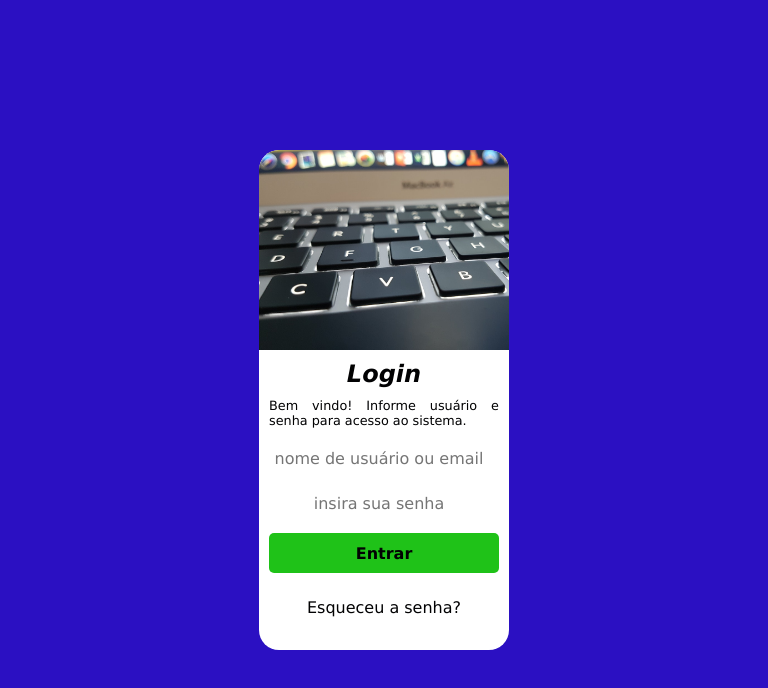
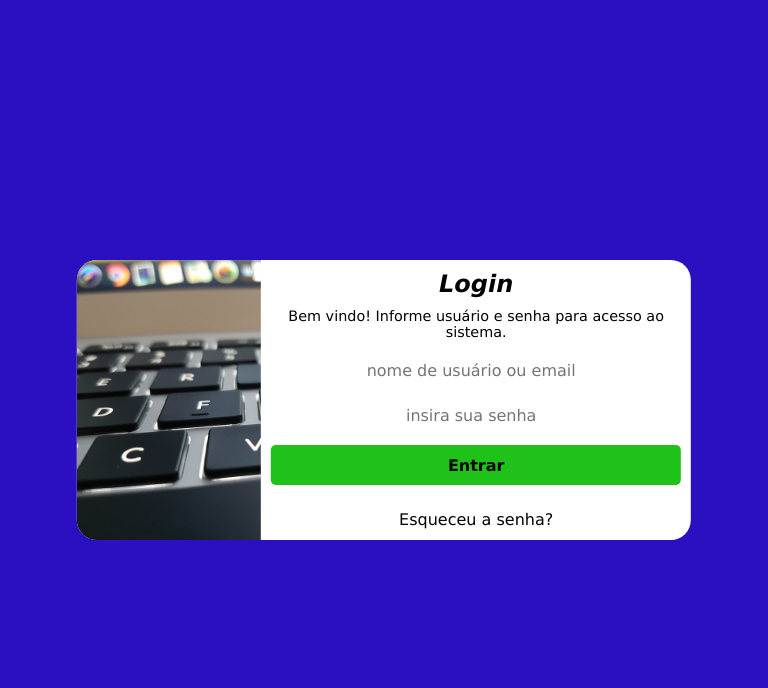
Before and after one commit to ezequielFaustino/form_login, a plain HTML site: page index.html in a window 768 px wide. Drawn offline with Linux system fonts and the light colour scheme.

Commit message:
media query p/ tablets

```diff
--- /dev/null
+++ b/css/media_query.css
@@ -0,0 +1,34 @@
+@charset "UTF-8";
+
+/* Typical Device Breakpoints
+--------------------------------
+Pequenas telas: ate 600px
+Celular: de 600px ate 768px
+Tablet: 768px ate 992px
+Desktop: 992px ate 1200px;
+Grandes telas: acima de 1200px
+*/
+
+/* VERSAO PARA TABLETS */
+@media screen and (min-width: 768px) and (max-width: 992px){
+  section#login{
+    width: 80vw;
+    height: 280px;
+  }
+
+  section#login > div#image{
+    float: left;
+    width: 30%;
+    height: 100%;
+  }
+
+  section#login > div#form{
+    float: right;
+    width: 70%;
+  }
+
+  div#form>p {
+    text-align: center;
+    font-size: 0.9em;
+  }
+}
--- a/index.html
+++ b/index.html
@@ -6,6 +6,7 @@
   <meta name="viewport" content="width=device-width, initial-scale=1.0">
   <title>Login - Ezequiel</title>
   <link rel="stylesheet" href="css/styles.css">
+  <link rel="stylesheet" href="css/media_query.css">
 </head>
 <body>
   <main>
@@ -18,10 +19,10 @@
         <p>Bem vindo! Informe usuário e senha para acesso ao sistema.</p>
         <form>
           <fieldset class="field">
-            <input type="text" placeholder="nome de usuário ou email" maxlength="30" required>
+            <input type="text" placeholder="nome de usuário ou email" required>
           </fieldset>
           <fieldset class="field">
-            <input type="password" placeholder="insira sua senha">
+            <input type="password" placeholder="insira sua senha" required>
           </fieldset>
           <input type="submit" value="Entrar">
           <a href="#" class="forgot-password">Esqueceu a senha?</a>
```
